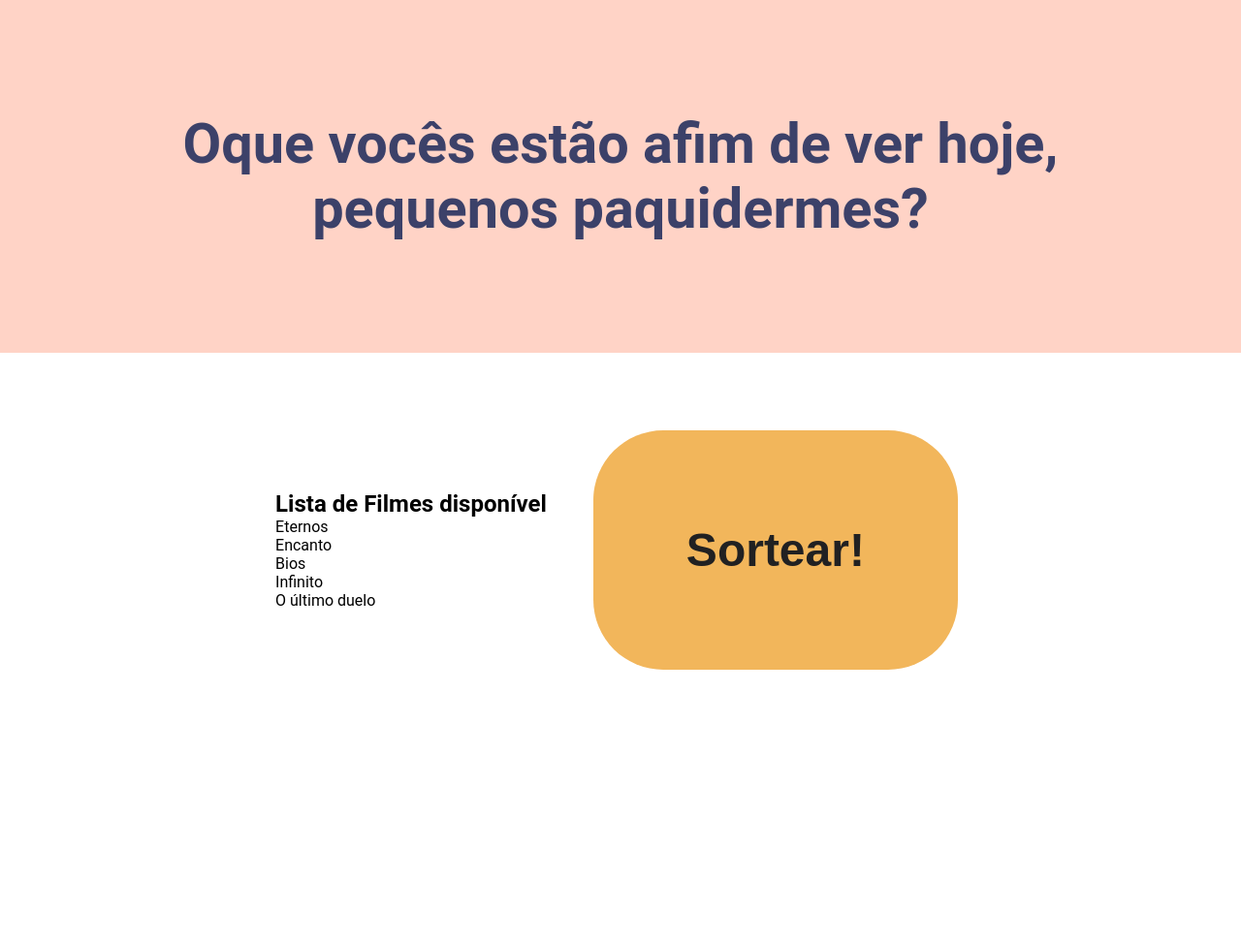
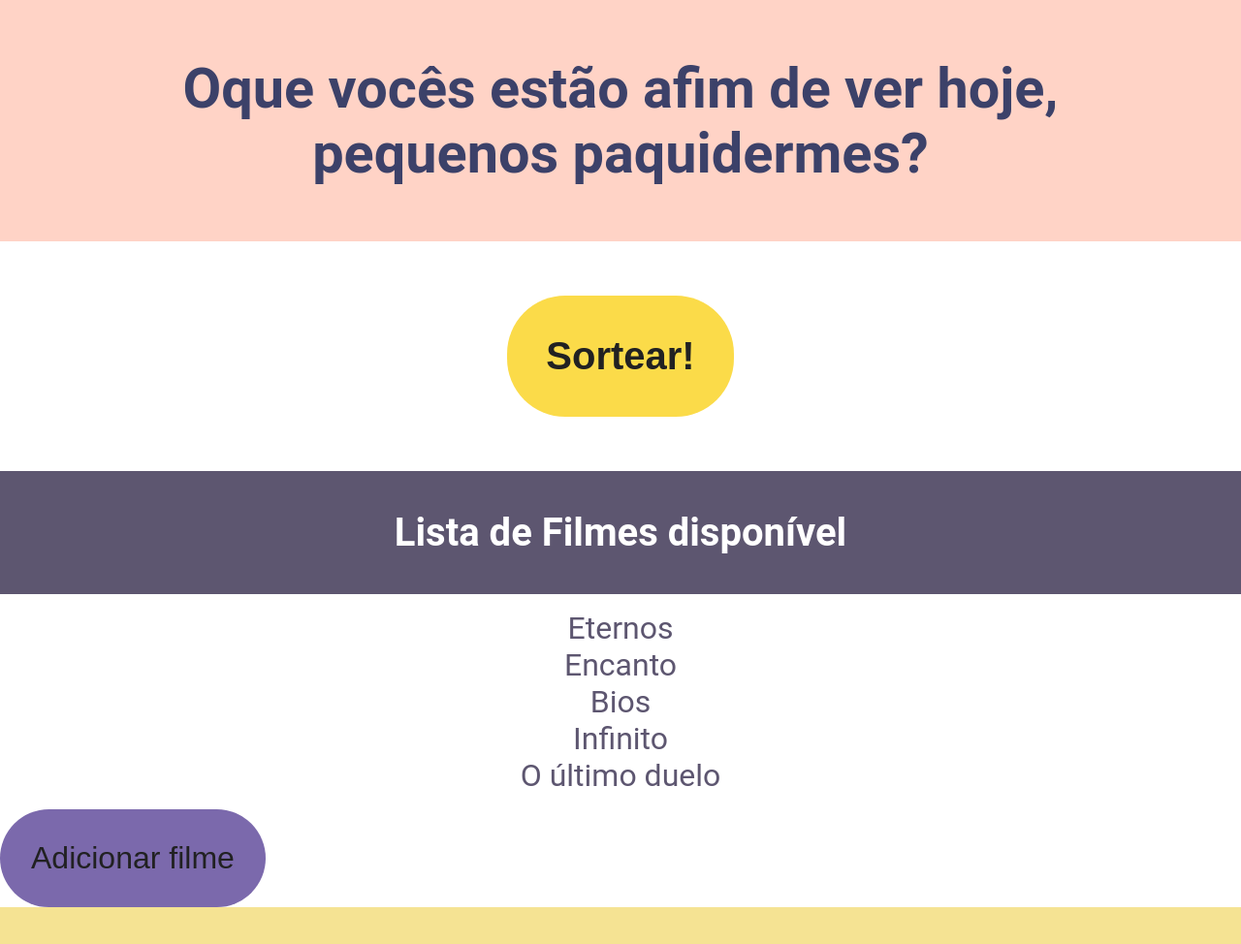
Before and after one commit to LanaGomes/Sorteador-de-Filmes-e-Series, a plain HTML site: page index.html in a window 1280 px wide. Shown: the whole page at 97% size. Before the commit the page ends 899 px from the top, so only its background shows below. Drawn offline with Linux system fonts and the light colour scheme.

Commit message:
Trying to make addMovieButton work

```diff
--- a/index.html
+++ b/index.html
@@ -15,14 +15,16 @@
     </header>
     <nav class="boxButtons">
 
-        <ul id="availableMoviesList">
-            <h2>Lista de Filmes disponível</h2>
-            <li></li>
-        </ul>
+
         <!-- <button class="group_buttons button_Filmes">Filmes</button>
         <button class="group_buttons button_Series">Séries</button> -->
         <button type = "button" class="group_buttons" id="button_Sortear">Sortear!</button>
     </nav>
+        <h2>Lista de Filmes disponível</h2>
+        <ul id="availableMoviesList">
+            <li></li>
+        </ul>
+    <button id="button_addMovie">Adicionar filme</button>
     <footer class="boxResult">
         <p id= 'resultado'></p>
     </footer>
--- a/script.js
+++ b/script.js
@@ -1,9 +1,14 @@
 const arrayFilms = ['Eternos','Encanto','Bios','Infinito','O último duelo']
+let itensList;
+const buttonAddMovie = document.getElementById('button_addMovie');
+button_addMovie.classList.remove("active");
 
 MovieList();
 
 let buttonSortear = document.getElementById('button_Sortear');
 buttonSortear.addEventListener('click',chooseRandonMovie);
+
+button_addMovie.addEventListener('click',addMovie);
 
 Array.prototype.getRandom = function(){
     return this[Math.floor(Math.random()*this.length)];
@@ -17,10 +22,23 @@ function chooseRandonMovie (){
 
 /*como interligar lista de array existente a lista não ordenada*/
 function MovieList() {
-    for (var i = 0; i < arrayFilms.length; i++) {
+    if(addMovie.className == "active"){
+      arrayFilms.length = 0;
+      console.log(arrayFilms);
+    }
+
+      for (var i = 0; i < arrayFilms.length; i++) {
       const itensList = document.getElementById('availableMoviesList');
-      const newMovie = document.createElement('li');
+      let newMovie = document.createElement('li');
       newMovie.innerHTML = arrayFilms[i];
       itensList.appendChild(newMovie);
   }
 }
+
+function addMovie(){
+  let newMovie = window.prompt("Adicione seu filme,então!");
+  arrayFilms.push(newMovie);
+  console.log(arrayFilms);
+  button_addMovie.className += " active";
+  MovieList();
+}
--- a/style.css
+++ b/style.css
@@ -8,7 +8,7 @@ body {
 }
 
 .boxHeader {
-    padding: 4em;
+    padding: 2em;
     text-align: center;
     font-size: 1.8rem;
     background-color: #FFD3C6;
@@ -16,7 +16,6 @@ body {
 }
 
 .boxButtons {
-    padding: 1em;
     margin: 1em;
     display: flex;
     flex-direction: row;
@@ -25,8 +24,7 @@ body {
 }
 
 .group_buttons {
-    font-size: 3em;
-    padding: 1em;
+    font-size: 2.5em;
     border-radius: 1.5em;
     border: none;
     margin: 1em;
@@ -44,8 +42,8 @@ body {
 
 #button_Sortear {
     display: block;
-    padding: 2em;
-    background-color: #F2B65B;
+    padding: 1em;
+    background-color: #fbdb49;
     color: #212122;
 }
 
@@ -53,12 +51,37 @@ body {
     text-align: center;
     font-size: 4em;
     padding: 1em;
+    background-color: #f5e393;
 }
 
 #button_Sortear:hover {
     background-color: #9cf0c9;
 }
 
-ul {
-    list-style-type: none
+
+ul{
+    list-style: none;
+    padding: 1rem;
+    font-size: 2em;
+    text-align: center;
+    color: #5d5670;
 }
+
+h2 {
+    padding: 2.5rem;
+    font-size: 2.5em;
+    background-color: #5d5670;
+    color: white;
+    text-align: center;
+}
+
+/*ajustar que ta feio*/
+#button_addMovie{
+    display: block;
+    padding: 1em;
+    background-color: #7b69ac;
+    color: #212122;
+    font-size: 2em;
+    border-radius: 2em;
+    border: none;
+}
```
